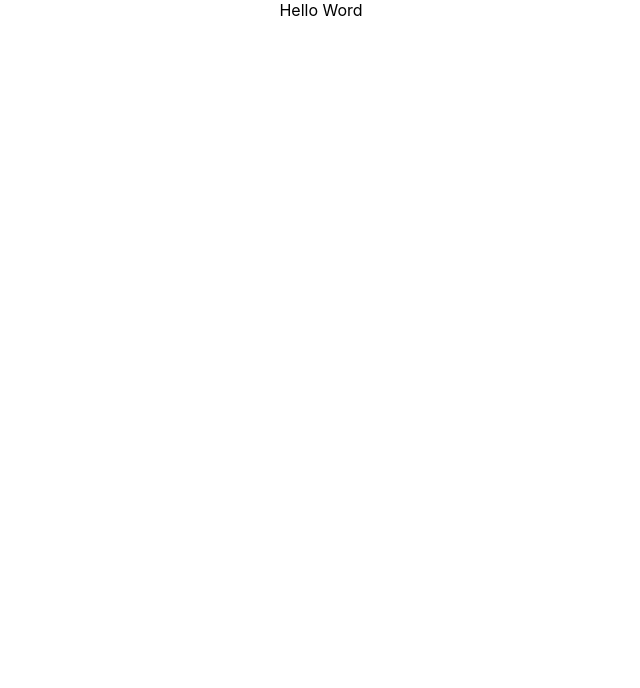
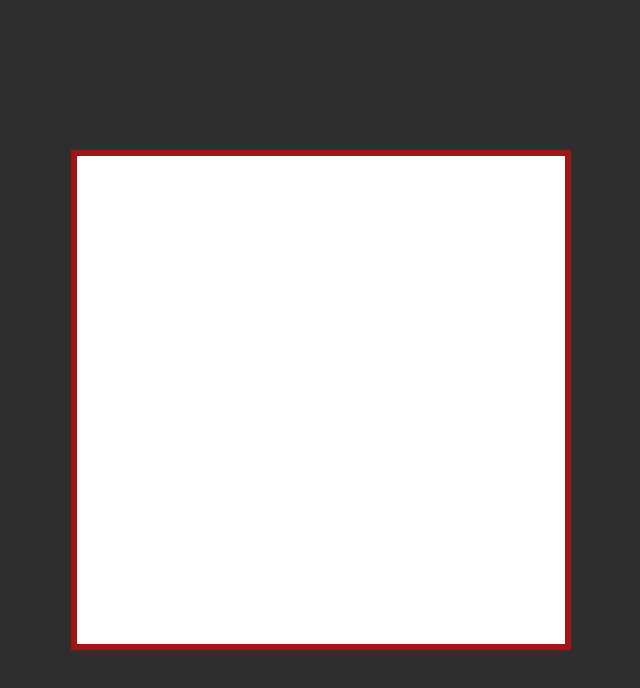
Before and after one commit to DiegoOlive29/front-client-contato, a React (Create React App) app in the folder projeto-lista-contatos/: page / in a window 1280 px wide. Shown: the top 688 px of the page, without its empty margins (319-959 px from the left). Built offline with nearby package versions, Linux system fonts and the light colour scheme.

Commit message:
feat: Folder structure

```diff
--- a/projeto-lista-contatos/src/App.tsx
+++ b/projeto-lista-contatos/src/App.tsx
@@ -1,10 +1,13 @@
 import React from 'react';
+import { GlobalStyle } from './styles';
 import './App.css';
+import ModalCentral from './pages/ModalCentral';
 
 function App() {
   return (
     <div className="App">
-      Hello Word
+      <ModalCentral/>
+      <GlobalStyle/>
     </div>
   );
 }
--- /dev/null
+++ b/projeto-lista-contatos/src/components/FormCadastro/styled.tsx
@@ -0,0 +1,5 @@
+import styled from "styled-components"
+
+export const MainContainer = styled.form`
+
+`
--- /dev/null
+++ b/projeto-lista-contatos/src/components/FormLogin/styled.tsx
@@ -0,0 +1,5 @@
+import styled from "styled-components"
+
+export const FormLogin = styled.form`
+
+`
--- /dev/null
+++ b/projeto-lista-contatos/src/components/ModalLoginCadastro/index.tsx
@@ -0,0 +1,14 @@
+import { MainContainer } from "./styled"
+
+const ModalLoginCadastro=() =>{
+
+    return (
+
+    <MainContainer>
+
+    </MainContainer>
+
+    )
+}
+
+export default ModalLoginCadastro
--- /dev/null
+++ b/projeto-lista-contatos/src/components/ModalLoginCadastro/styled.tsx
@@ -0,0 +1,8 @@
+import styled from "styled-components";
+
+export const MainContainer = styled.main`
+  background-color: white;
+  height: 500px;
+  width: 500px;
+  border: #a51414 6px solid;
+`;
--- /dev/null
+++ b/projeto-lista-contatos/src/pages/ModalCentral/index.tsx
@@ -0,0 +1,12 @@
+import ModalLoginCadastro from "../../components/ModalLoginCadastro"
+
+const ModalCentral=() =>{
+
+    return (
+
+        <ModalLoginCadastro/>
+
+    )
+}
+
+export default ModalCentral
--- /dev/null
+++ b/projeto-lista-contatos/src/styles/index.tsx
@@ -0,0 +1,33 @@
+import { createGlobalStyle } from "styled-components";
+
+export const GlobalStyle = createGlobalStyle`
+    :root{
+    }
+    *{
+        margin          : 0;
+        padding         : 0;
+        box-sizing      : border-box;
+    }
+    button {
+        cursor          : pointer;
+    }
+    li,ul {
+        list-style      : none;
+    }
+    a{
+        text-decoration : none;
+    }
+    img{
+        max-width       : 100%;
+    }
+    body{
+        background-color: #2e2e2e;
+        color           : white;
+        height          : 100vh;
+        width           : 100%;
+        display         : flex;
+        flex-direction  : column;
+        align-items     : center;
+        justify-content : center;
+    }
+`
```
Also changed, not shown: projeto-lista-contatos/src/components/FormCadastro/index.tsx (added, +10 -0 lines), projeto-lista-contatos/src/components/FormLogin/index.tsx (added, +10 -0 lines).
